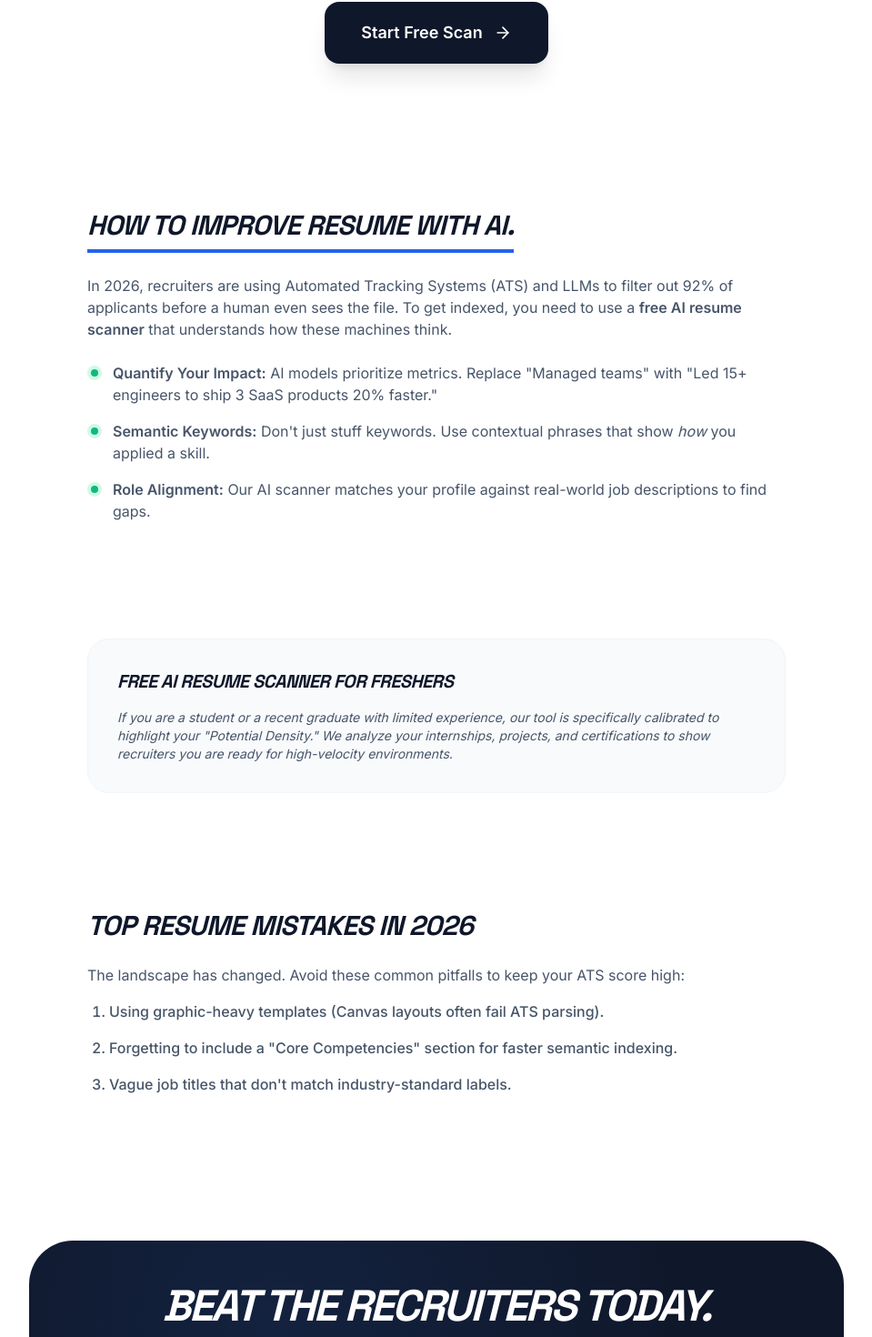
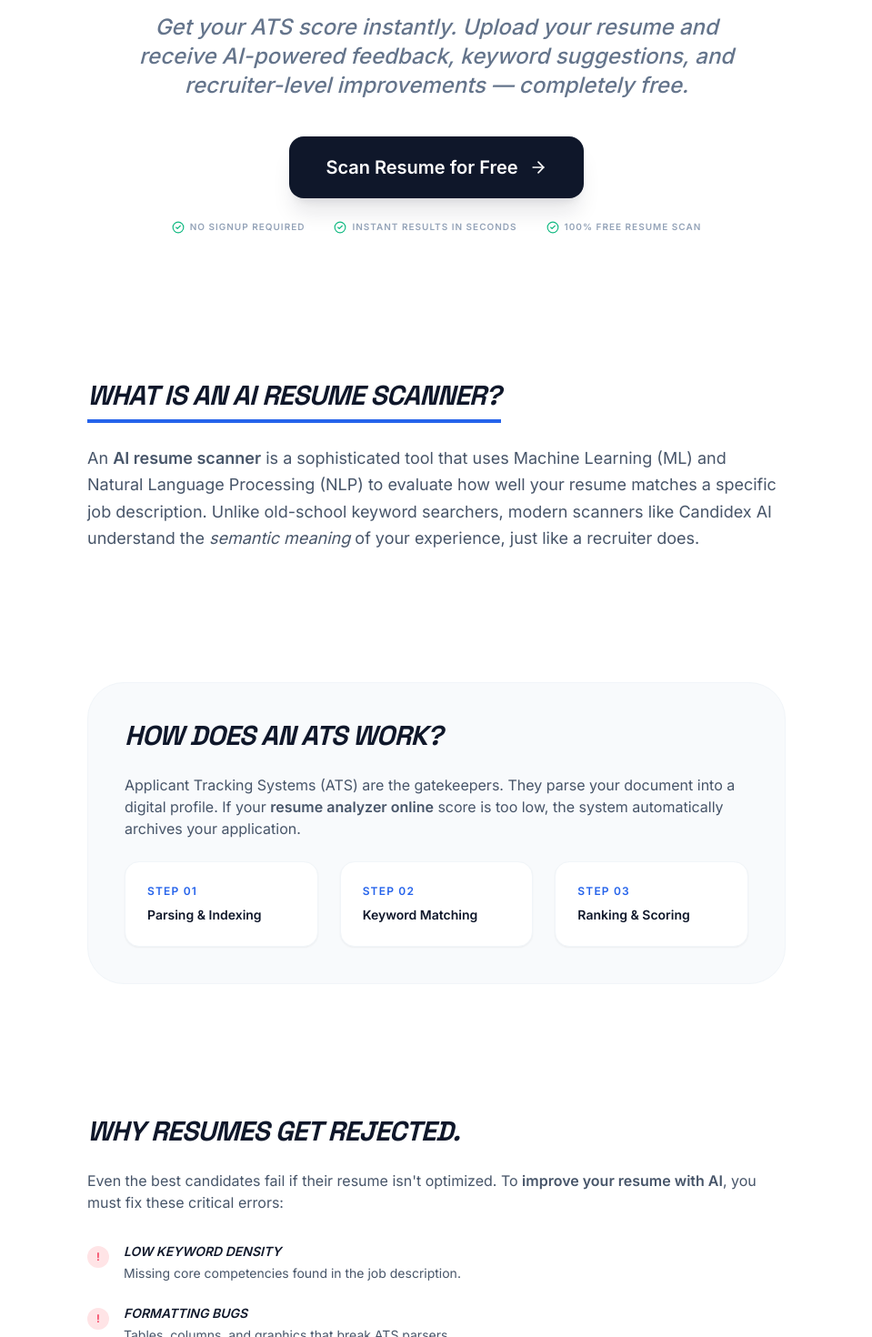
Before and after one commit to Rahul-parmar018/resume-ai-analyzer, a React (Vite) app in the folder frontend/: page /ai-resume-scanner in a window 1280 px wide. Shown: the part 282-1752 px from the top of the page at 91% size, without its empty margins (160-1119 px from the left). Built offline with nearby package versions, Linux system fonts and the light colour scheme; no server answers.

Commit message:
seo: implement high-conversion 'No Login' landing page strategy

```diff
--- a/frontend/index.html
+++ b/frontend/index.html
@@ -6,12 +6,12 @@
     <meta name="viewport" content="width=device-width, initial-scale=1.0" />
 
     <!-- SEO Strategy -->
-    <title>AI Resume Scanner | Free ATS Resume Checker | Candidex AI</title>
-    <meta name="description" content="Scan your resume with AI. Get ATS score, improve resume instantly, and beat recruiters with smart AI analysis. The world's fastest free AI resume scanner." />
+    <title>Free AI Resume Scanner (No Login) | ATS Score + Instant Feedback | Candidex AI</title>
+    <meta name="description" content="Scan your resume instantly with our free AI resume scanner. No login required. Get ATS score, keyword gaps, and expert-level suggestions in seconds. Beat the bots today." />
     <meta name="keywords" content="AI resume scanner, ATS resume checker, resume analyzer AI, resume score tool, free AI resume scanner for freshers, ATS resume checker online free India, improve resume with AI tool" />
 
     <!-- Social Meta (OG) -->
-    <meta property="og:title" content="AI Resume Scanner | Free ATS Resume Checker" />
+    <meta property="og:title" content="Free AI Resume Scanner (No Login) | ATS Score" />
     <meta property="og:description" content="Get instant resume score using AI. Beat the bots and land more interviews with Candidex AI." />
     <meta property="og:image" content="/images/logo.png" />
     <meta property="og:url" content="https://candidex-ai-analyzer.vercel.app" />
--- a/frontend/src/pages/Resources/AIResumeScannerLanding.jsx
+++ b/frontend/src/pages/Resources/AIResumeScannerLanding.jsx
@@ -2,53 +2,82 @@ import ResourceTemplate from "./ResourceTemplate";
 
 const AIResumeScannerLanding = () => {
     const content = (
-        <div className="space-y-12 text-slate-600">
+        <div className="space-y-16 text-slate-600">
+            {/* Section 1: What is AI Resume Scanner */}
             <section>
-                <h2 className="text-3xl font-black text-slate-900 border-b-4 border-blue-600 w-fit pb-2 mb-6 italic uppercase tracking-tight">How to improve resume with AI.</h2>
-                <p>
-                    In 2026, recruiters are using Automated Tracking Systems (ATS) and LLMs to filter out 92% of applicants before a human even sees the file. To get indexed, you need to use a <strong>free AI resume scanner</strong> that understands how these machines think.
+                <h2 className="text-3xl font-black text-slate-900 border-b-4 border-blue-600 w-fit pb-2 mb-6 italic uppercase tracking-tight">What is an AI Resume Scanner?</h2>
+                <p className="text-lg leading-relaxed">
+                    An <strong>AI resume scanner</strong> is a sophisticated tool that uses Machine Learning (ML) and Natural Language Processing (NLP) to evaluate how well your resume matches a specific job description. Unlike old-school keyword searchers, modern scanners like Candidex AI understand the <em>semantic meaning</em> of your experience, just like a recruiter does.
                 </p>
-                <ul className="space-y-4 mt-6">
-                    <li className="flex items-start gap-3">
-                        <div className="mt-1 bg-emerald-100 p-1 rounded-full"><div className="w-2 h-2 bg-emerald-500 rounded-full" /></div>
-                        <span><strong>Quantify Your Impact:</strong> AI models prioritize metrics. Replace "Managed teams" with "Led 15+ engineers to ship 3 SaaS products 20% faster."</span>
+            </section>
+
+            {/* Section 2: How ATS works */}
+            <section className="bg-slate-50 p-10 rounded-[2.5rem] border border-slate-100">
+                <h2 className="text-3xl font-black text-slate-900 mb-6 italic uppercase tracking-tight">How does an ATS work?</h2>
+                <p className="mb-6">
+                    Applicant Tracking Systems (ATS) are the gatekeepers. They parse your document into a digital profile. If your <strong>resume analyzer online</strong> score is too low, the system automatically archives your application.
+                </p>
+                <div className="grid grid-cols-1 md:grid-cols-3 gap-6">
+                    <div className="bg-white p-6 rounded-2xl shadow-sm border border-slate-100">
+                        <p className="text-blue-600 font-black mb-2 text-xs uppercase tracking-widest">Step 01</p>
+                        <p className="text-sm font-bold text-slate-900">Parsing & Indexing</p>
+                    </div>
+                    <div className="bg-white p-6 rounded-2xl shadow-sm border border-slate-100">
+                        <p className="text-blue-600 font-black mb-2 text-xs uppercase tracking-widest">Step 02</p>
+                        <p className="text-sm font-bold text-slate-900">Keyword Matching</p>
+                    </div>
+                    <div className="bg-white p-6 rounded-2xl shadow-sm border border-slate-100">
+                        <p className="text-blue-600 font-black mb-2 text-xs uppercase tracking-widest">Step 03</p>
+                        <p className="text-sm font-bold text-slate-900">Ranking & Scoring</p>
+                    </div>
+                </div>
+            </section>
+
+            {/* Section 3: Why resumes get rejected */}
+            <section>
+                <h2 className="text-3xl font-black text-slate-900 mb-6 italic uppercase tracking-tight">Why Resumes Get Rejected.</h2>
+                <p className="mb-8">Even the best candidates fail if their resume isn't optimized. To <strong>improve your resume with AI</strong>, you must fix these critical errors:</p>
+                <ul className="space-y-6">
+                    <li className="flex gap-4">
+                        <div className="w-6 h-6 rounded-full bg-rose-100 text-rose-500 flex items-center justify-center shrink-0 font-bold text-xs mt-1">!</div>
+                        <div>
+                            <p className="font-black text-slate-900 uppercase italic text-sm mb-1">Low Keyword Density</p>
+                            <p className="text-sm">Missing core competencies found in the job description.</p>
+                        </div>
                     </li>
-                    <li className="flex items-start gap-3">
-                        <div className="mt-1 bg-emerald-100 p-1 rounded-full"><div className="w-2 h-2 bg-emerald-500 rounded-full" /></div>
-                        <span><strong>Semantic Keywords:</strong> Don't just stuff keywords. Use contextual phrases that show <em>how</em> you applied a skill.</span>
+                    <li className="flex gap-4">
+                        <div className="w-6 h-6 rounded-full bg-rose-100 text-rose-500 flex items-center justify-center shrink-0 font-bold text-xs mt-1">!</div>
+                        <div>
+                            <p className="font-black text-slate-900 uppercase italic text-sm mb-1">Formatting Bugs</p>
+                            <p className="text-sm">Tables, columns, and graphics that break ATS parsers.</p>
+                        </div>
                     </li>
-                    <li className="flex items-start gap-3">
-                        <div className="mt-1 bg-emerald-100 p-1 rounded-full"><div className="w-2 h-2 bg-emerald-500 rounded-full" /></div>
-                        <span><strong>Role Alignment:</strong> Our AI scanner matches your profile against real-world job descriptions to find gaps.</span>
+                    <li className="flex gap-4">
+                        <div className="w-6 h-6 rounded-full bg-rose-100 text-rose-500 flex items-center justify-center shrink-0 font-bold text-xs mt-1">!</div>
+                        <div>
+                            <p className="font-black text-slate-900 uppercase italic text-sm mb-1">Weak Impact Evidence</p>
+                            <p className="text-sm">Lacking numbers and metrics that prove your value.</p>
+                        </div>
                     </li>
                 </ul>
             </section>
 
-            <section className="bg-slate-50 p-8 rounded-3xl border border-slate-100">
-                <h3 className="text-xl font-black text-slate-900 mb-4 italic uppercase tracking-tight">Free AI Resume Scanner for Freshers</h3>
-                <p className="text-sm italic">
-                    If you are a student or a recent graduate with limited experience, our tool is specifically calibrated to highlight your "Potential Density." We analyze your internships, projects, and certifications to show recruiters you are ready for high-velocity environments.
+            {/* Section 4: Extra Keywords Integration */}
+            <section className="border-t border-slate-100 pt-16">
+                <p className="text-sm text-slate-400 italic font-medium leading-relaxed">
+                    Our <strong>ATS resume checker free</strong> tool is designed for modern professionals. Whether you're using our <strong>resume score AI</strong> to benchmark your profile or an <strong>online resume analyzer</strong> to polish your final draft, Candidex provides the intelligence you need to succeed.
                 </p>
-            </section>
-
-            <section>
-                <h2 className="text-3xl font-black text-slate-900 mb-6 italic uppercase tracking-tight">Top Resume Mistakes in 2026</h2>
-                <p>The landscape has changed. Avoid these common pitfalls to keep your ATS score high:</p>
-                <ol className="list-decimal pl-6 mt-4 space-y-4 font-medium">
-                    <li>Using graphic-heavy templates (Canvas layouts often fail ATS parsing).</li>
-                    <li>Forgetting to include a "Core Competencies" section for faster semantic indexing.</li>
-                    <li>Vague job titles that don't match industry-standard labels.</li>
-                </ol>
             </section>
         </div>
     );
 
     return (
         <ResourceTemplate
-            title="AI Resume Scanner"
-            subtitle="The definitive guide on how to improve your resume with AI in seconds."
+            title="Free AI Resume Scanner (No Login Required)"
+            subtitle="Get your ATS score instantly. Upload your resume and receive AI-powered feedback, keyword suggestions, and recruiter-level improvements — completely free."
+            btnText="Scan Resume for Free"
             content={content}
-            keywords={['AI resume scanner', 'free AI resume scanner for freshers', 'improve resume with AI tool', 'resume mistakes 2026']}
+            keywords={['AI resume scanner', 'ATS resume checker free', 'resume score AI', 'resume analyzer online', 'improve resume with AI']}
         />
     );
 };
--- a/frontend/src/pages/Resources/ResourceTemplate.jsx
+++ b/frontend/src/pages/Resources/ResourceTemplate.jsx
@@ -3,7 +3,7 @@ import { CheckCircle2, ArrowRight, Zap, Search, ShieldCheck } from "lucide-react
 import PublicHeader from "../../components/PublicHeader";
 import PublicFooter from "../../components/PublicFooter";
 
-const ResourceTemplate = ({ title, subtitle, content, keywords }) => {
+const ResourceTemplate = ({ title, subtitle, content, keywords, btnText = "Start Free Scan" }) => {
     return (
         <div className="bg-white min-h-screen font-body selection:bg-blue-100">
             <PublicHeader />
@@ -12,17 +12,26 @@ const ResourceTemplate = ({ title, subtitle, content, keywords }) => {
                 <div className="container mx-auto px-6">
                     {/* Hero Section */}
                     <div className="max-w-4xl mx-auto text-center mb-20">
-                        <h1 className="text-4xl md:text-6xl font-black text-slate-900 tracking-tighter uppercase italic leading-none mb-6">
+                        <h1 className="text-4xl md:text-7xl font-black text-slate-900 tracking-tighter uppercase italic leading-[0.85] mb-6">
                             {title}<span className="text-blue-600">.</span>
                         </h1>
-                        <p className="text-xl md:text-2xl text-slate-500 font-medium italic mb-10">
+                        <p className="text-xl md:text-2xl text-slate-500 font-medium italic mb-10 max-w-2xl mx-auto">
                             {subtitle}
                         </p>
-                        <Link to="/resume-scanner">
-                            <button className="bg-slate-900 text-white px-10 py-5 rounded-2xl font-black text-lg hover:bg-slate-800 transition-all shadow-xl shadow-slate-900/10 flex items-center gap-3 mx-auto">
-                                Start Free Scan <ArrowRight className="w-5 h-5" />
-                            </button>
-                        </Link>
+                        <div className="space-y-6">
+                            <Link to="/resume-scanner">
+                                <button className="bg-slate-900 text-white px-10 py-5 rounded-2xl font-black text-xl hover:bg-slate-800 transition-all shadow-xl shadow-slate-900/10 flex items-center gap-3 mx-auto active:scale-95">
+                                    {btnText} <ArrowRight className="w-5 h-5" />
+                                </button>
+                            </Link>
+
+                            {/* Trust Boost */}
+                            <div className="flex flex-wrap justify-center items-center gap-x-8 gap-y-2 text-[10px] font-black uppercase tracking-widest text-slate-400">
+                                <div className="flex items-center gap-1.5"><CheckCircle2 className="w-3.5 h-3.5 text-emerald-500" /> No signup required</div>
+                                <div className="flex items-center gap-1.5"><CheckCircle2 className="w-3.5 h-3.5 text-emerald-500" /> Instant results in seconds</div>
+                                <div className="flex items-center gap-1.5"><CheckCircle2 className="w-3.5 h-3.5 text-emerald-500" /> 100% free resume scan</div>
+                            </div>
+                        </div>
                     </div>
 
                     {/* Content Section */}
```
